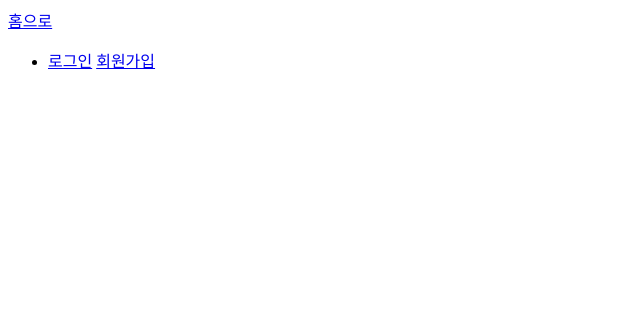
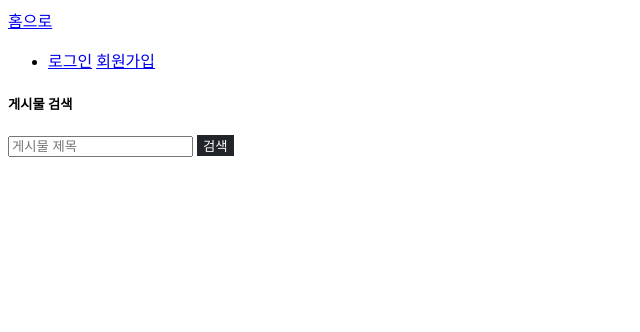
Before and after one commit to Parkyuchan/Multi, a Django app: page /post/ in a window 1280 px wide. Shown: the top 332 px of the page, without its empty margins (0-640 px from the left). Run offline with Django 4.2, Linux system fonts and the light colour scheme; data that the repository does not hold is empty; parts of the project's set-up code (start-up, migrations or seed data) failed here and were passed over; some libraries are stand-ins or nearby versions.

Commit message:
검색 기능 추가

```diff
--- a/Multi/post/templates/post/post_list.html
+++ b/Multi/post/templates/post/post_list.html
@@ -1,5 +1,5 @@
 {% include "first/base.html" %}
-
+{% include 'post/search_post.html' %}
 {% if user.is_authenticated and user.volunteer == False%}
     <a class="btn btn-info btn-sm float-right" href="/post/create_post/" role="button"
     style="background-color: RGB(33, 37, 41); border:RGB(33, 37, 41); color: white;"><i class="fas fa-pen"></i>글쓰기</a>
--- /dev/null
+++ b/Multi/post/templates/post/search_post.html
@@ -0,0 +1,31 @@
+ <!-- Search widget-->
+ <div class="card my-4">
+    <h5 class="card-header">게시물 검색</h5>
+    <div class="card-body">
+        <div class="input-group">
+            <input class="form-control" type="text" placeholder="게시물 제목 " id="search-input">
+            <!--input 요소 안에 있는 값을 가져와서 검색하기 위해 id추가-->
+            <button class="btn btn-primary" id="button-search" type="button"
+            onclick="searchPost();"  style="background-color: RGB(33, 37, 41); border:RGB(33, 37, 41); color: white;">검색</button>
+            <!--자바스크립을 만든 search_Post함수 실행-->
+        </div>
+    </div>
+</div>
+<script>
+    function searchPost() {
+        let searchValue = document.getElementById('search-input').value.trim();
+        if (searchValue.length > 0) {
+            location.href = "/post/search/" + searchValue + "/";
+        }
+        else {
+            alert('검색어(' + searchValue + ')가 너무 짧습니다.');
+        }
+    };
+
+    document.getElementById('search-input').addEventListener('keyup', function (event) {
+        if (event.key === 'Enter') {
+            33
+            searchPost();
+        }
+    });
+</script>
--- a/Multi/post/urls.py
+++ b/Multi/post/urls.py
@@ -12,4 +12,5 @@ urlpatterns = [
     path('<int:post_pk>/<int:user_pk>/follow/', views.follow, name='follow'),
     path('<int:pk>/end/', views.ending, name='ending'),
     path('<int:pk>/mypost/', views.mypost, name='mypost'),
+    path('search/<str:q>/', views.PostSearch.as_view()),
 ]
--- a/Multi/post/views.py
+++ b/Multi/post/views.py
@@ -5,7 +5,7 @@ from django.core.exceptions import PermissionDenied
 from .forms import PostForm
 from django.contrib.auth import get_user_model
 from django.contrib.auth.decorators import login_required
-
+from django.db.models import Q
 
 class PostList(ListView):
     model = Post
@@ -39,6 +39,23 @@ def createPost(request):
             'post': post
         }
         return render(request, 'post/post_form.html', context)
+
+class PostSearch(PostList):
+    paginate_by = None
+
+    def get_queryset(self):
+        q = self.kwargs['q']
+        post_list = Post.objects.filter(
+            Q(title__contains=q)
+        ).distinct()
+        return post_list
+
+    def get_context_data(self, **kwargs):
+        context = super(PostSearch, self).get_context_data()
+        q = self.kwargs['q']
+        context['search_info'] = f'Search: {q} ({self.get_queryset().count()})'
+
+        return context
 
 def postUpdate(request, pk):
     post = Post.objects.get(id=pk)
```
